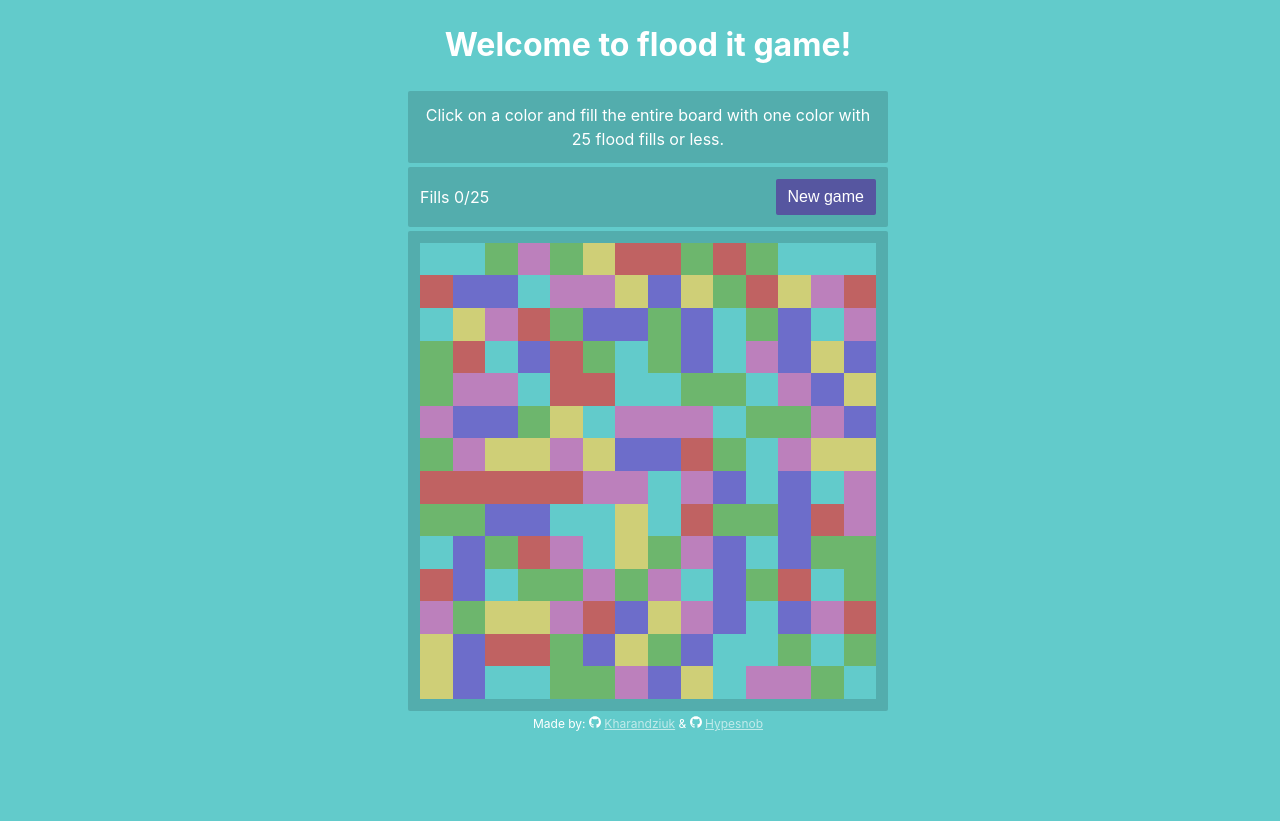
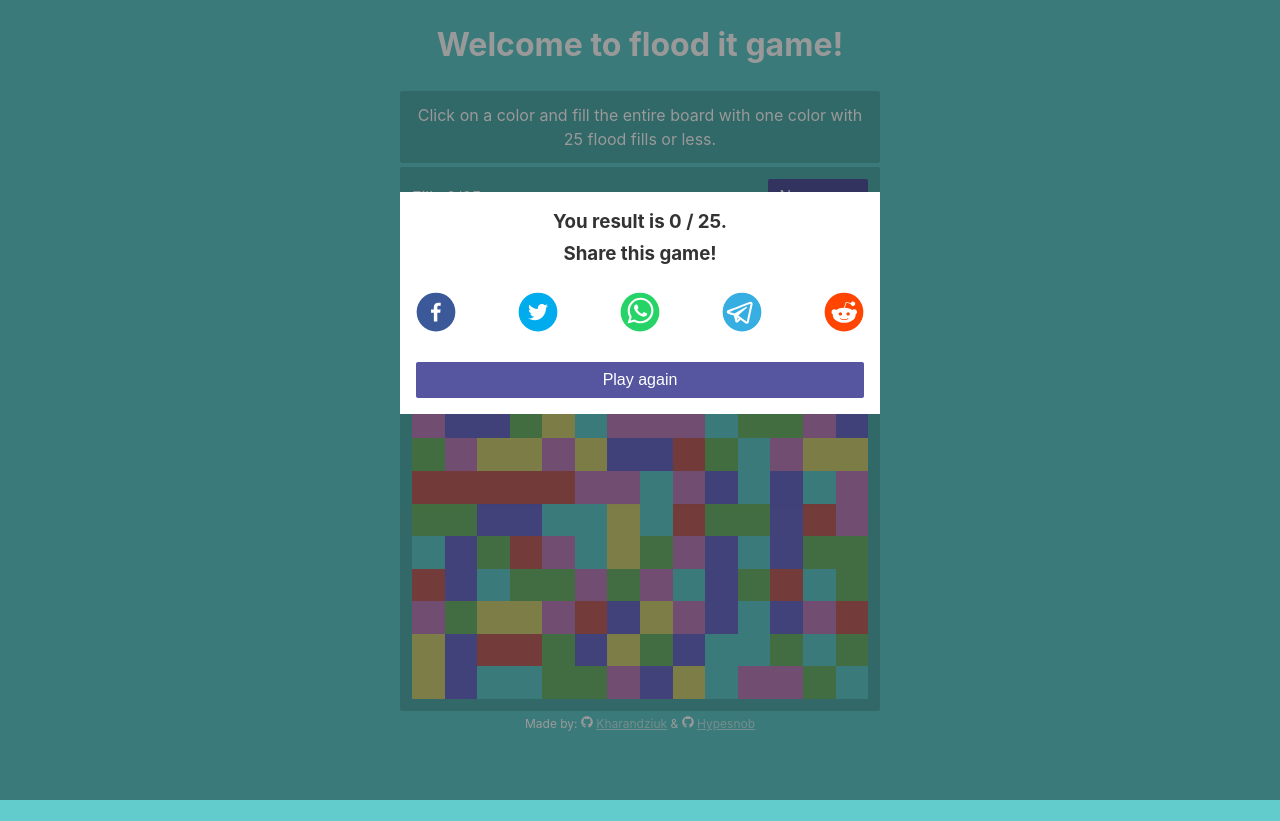
Before and after one commit to kharandziuk/react-flood, a React (Create React App) app: page / in a window 1280 px wide. Built offline with nearby package versions, Linux system fonts and the light colour scheme.

Commit message:
Sharing Buttons

```diff
--- a/src/App.js
+++ b/src/App.js
@@ -20,7 +20,7 @@ function App() {
       <div className="frame mb">
         <Board />
       </div>
-      <div className="text-sm text-center">
+      <div className="text-sm text-center mb">
         Made by: <GithubIcon className="icon"/> <a href="https://github.com/kharandziuk" rel="noopener noreferrer" target="_blank">Kharandziuk</a> &amp; <GithubIcon className="icon"/> <a href="https://github.com/hypersnob" target="_blank" rel="noopener noreferrer">Hypesnob</a>
       </div>
       <Modal isDone={isDone} />
--- a/src/components/Modal.js
+++ b/src/components/Modal.js
@@ -3,22 +3,44 @@ import { useSelector, useDispatch } from 'react-redux'
 import {
   FacebookShareButton,
   FacebookIcon,
+  TwitterShareButton,
+  TwitterIcon,
+  TelegramShareButton,
+  TelegramIcon,
+  RedditShareButton,
+  RedditIcon,
+  WhatsappShareButton,
+  WhatsappIcon
 } from 'react-share';
 
 function Modal({isDone}) {
   let counter = useSelector(state => state.counter)
+  // const shareUrl = "http://flood-game.s3-website.eu-central-1.amazonaws.com/";
+  const shareUrl = window.location.href;
   const dispatch = useDispatch()
   return (
-  <div className="modal" hidden={!isDone}>
+  <div className="modal" hidden={isDone}>
     <div className="modal-content">
-      <h3>You result is {counter} / 25. Share it!</h3>
-      <div>
-        <FacebookShareButton
-        url={"http://HERE_SHOULD_BEPROPPER_ONE.s3-website.eu-central-1.amazonaws.com/"}>
-          <FacebookIcon round={true} />
+      <h3 className="mb">You result is {counter} / 25.</h3>
+      <h3 className="mb-lg">Share this game!</h3>
+      <div className="flex mb-lg">
+        <FacebookShareButton url={shareUrl}>
+          <FacebookIcon round={true} size={40} />
         </FacebookShareButton>
+        <TwitterShareButton>
+          <TwitterIcon url={shareUrl} round={true} size={40} />
+        </TwitterShareButton>
+        <WhatsappShareButton>
+          <WhatsappIcon url={shareUrl} round={true} size={40} />
+        </WhatsappShareButton>
+        <TelegramShareButton>
+          <TelegramIcon url={shareUrl} round={true} size={40} />
+        </TelegramShareButton>
+        <RedditShareButton>
+          <RedditIcon url={shareUrl} round={true} size={40} />
+        </RedditShareButton>
       </div>
-      <button className="btn" onClick={()=> dispatch({type: "reset"})}>Play again</button>
+      <button className="btn block" onClick={()=> dispatch({type: "reset"})}>Play again</button>
     </div>
   </div>
   )
--- a/src/index.scss
+++ b/src/index.scss
@@ -1,4 +1,8 @@
 $radius: 2px;
+
+*, ::after, ::before {
+  box-sizing: border-box;
+}
 
 html, body{
   width: 100%;
@@ -8,6 +12,15 @@ html, body{
   font-family: -apple-system,BlinkMacSystemFont,Segoe UI,Roboto,Helvetica Neue,Arial,Noto Sans,sans-serif,Apple Color Emoji,Segoe UI Emoji,Segoe UI Symbol,Noto Color Emoji;
   color: #fff;
   line-height: 1.5;
+  margin: 0;
+  padding: 0;
+}
+
+h1 {
+  font-size: 2rem;
+  @media only screen and (max-width: 600px) {
+    font-size: 1.5rem;
+  }
 }
 
 a {
@@ -16,6 +29,9 @@ a {
 
 .mb {
   margin-bottom: .25rem;
+  &-lg {
+    margin-bottom: 1.5rem;
+  }
 }
 
 .wrapper{
@@ -33,11 +49,13 @@ a {
   display: flex;
   justify-content: space-between;
   align-items: center;
-  svg {
-    height: 1em;
-    path {
-      fill: #fff;
-    }
+}
+
+svg.icon {
+  height: 1em;
+  width: 1em;
+  path {
+    fill: #fff;
   }
 }
 
@@ -95,10 +113,10 @@ $colors: (
     &:hover {
       background-color: darken(#5656a0, 10%);
     }
-}
-
-.icon {
-  width: 1em;
+    &.block{
+      display: block;
+      width: 100%;
+    }
 }
 
 .modal {
```
